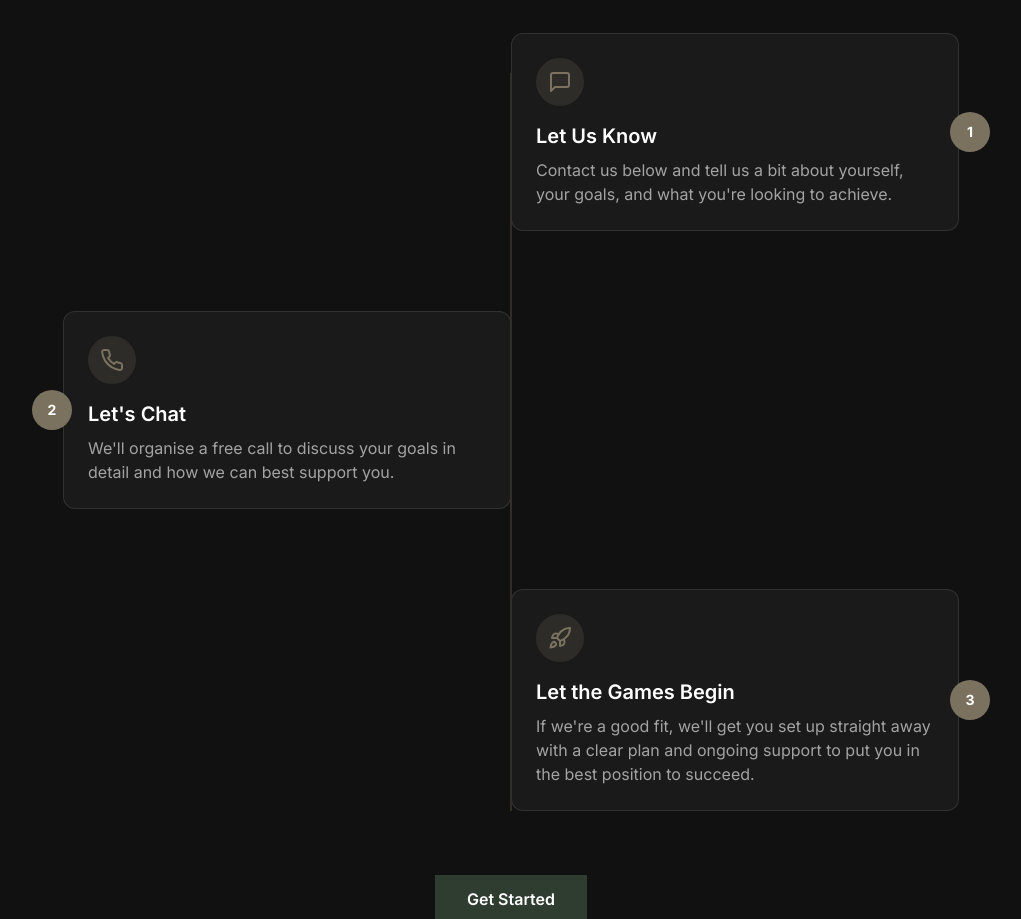
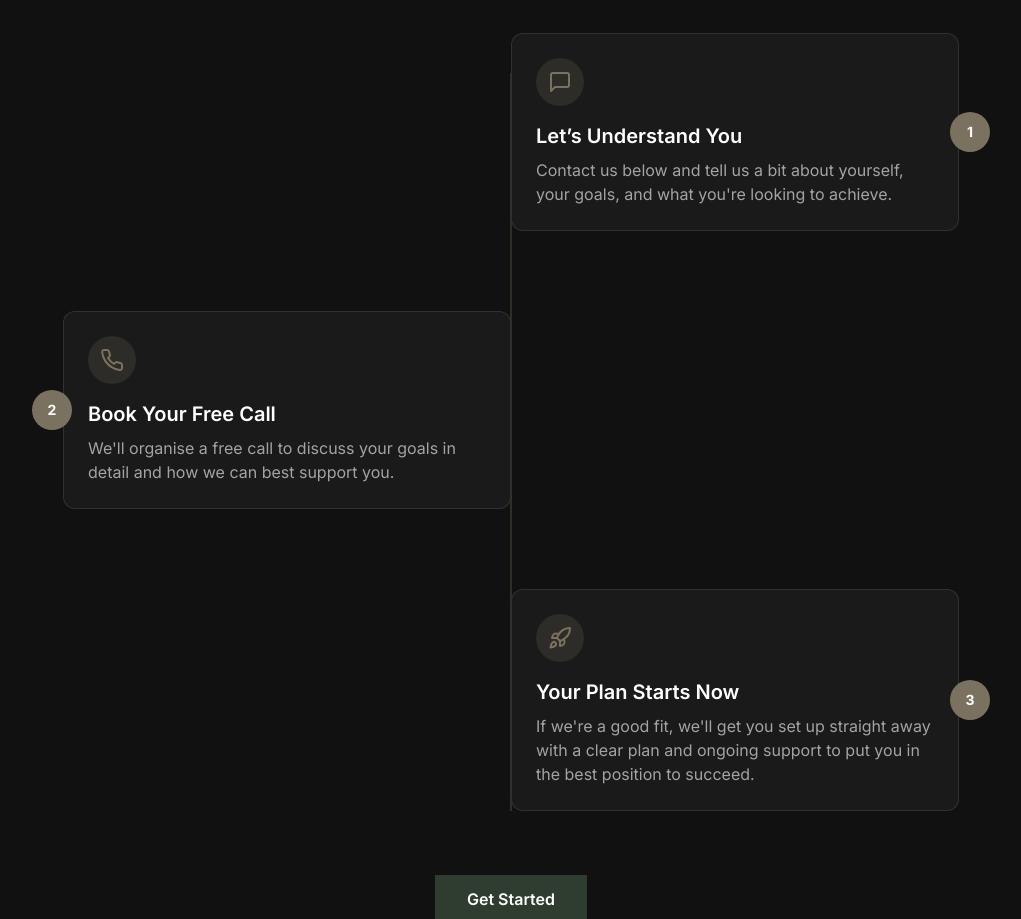
Before and after one commit to Zaggy887/FITNESS, a React (Vite) app: page / in a window 1280 px wide. Shown: the part 1920-2839 px from the top of the page, without its empty margins (129-1150 px from the left). Built offline with nearby package versions, Linux system fonts and the light colour scheme.

Commit message:
Updated Process.tsx

```diff
--- a/src/components/Process.tsx
+++ b/src/components/Process.tsx
@@ -27,19 +27,19 @@ const Process = () => {
   const steps = [
     {
       step: '1',
-      title: 'Let Us Know',
+      title: 'Let’s Understand You',
       icon: MessageSquare,
       description: 'Contact us below and tell us a bit about yourself, your goals, and what you\'re looking to achieve.',
     },
     {
       step: '2',
-      title: "Let's Chat",
+      title: "Book Your Free Call",
       icon: Phone,
       description: 'We\'ll organise a free call to discuss your goals in detail and how we can best support you.',
     },
     {
       step: '3',
-      title: 'Let the Games Begin',
+      title: 'Your Plan Starts Now',
       icon: Rocket,
       description: "If we're a good fit, we'll get you set up straight away with a clear plan and ongoing support to put you in the best position to succeed.",
     },
```
